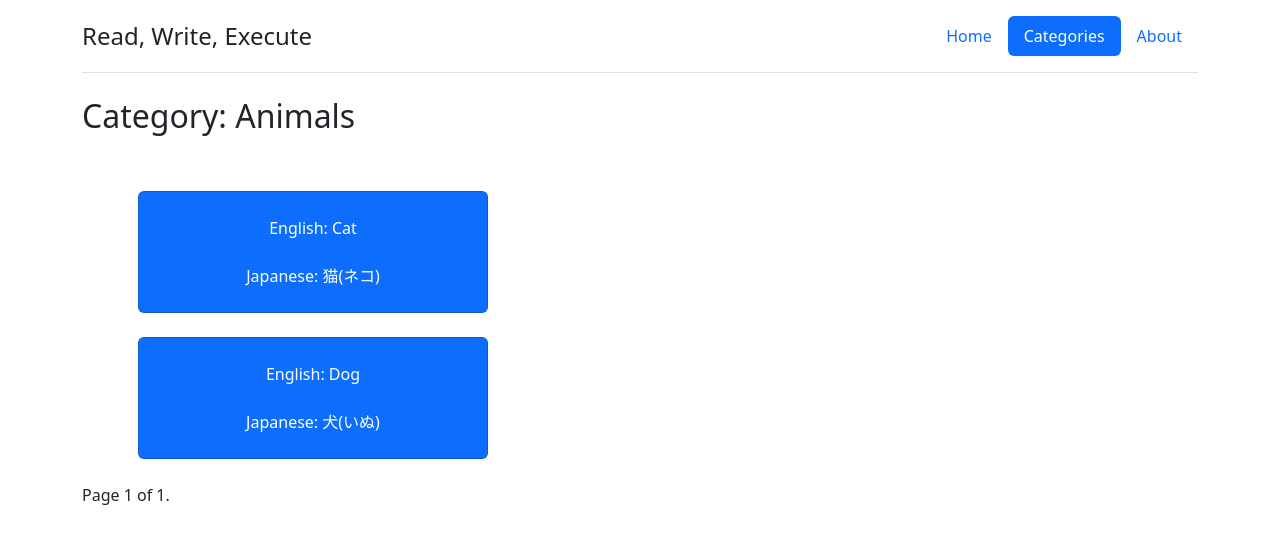
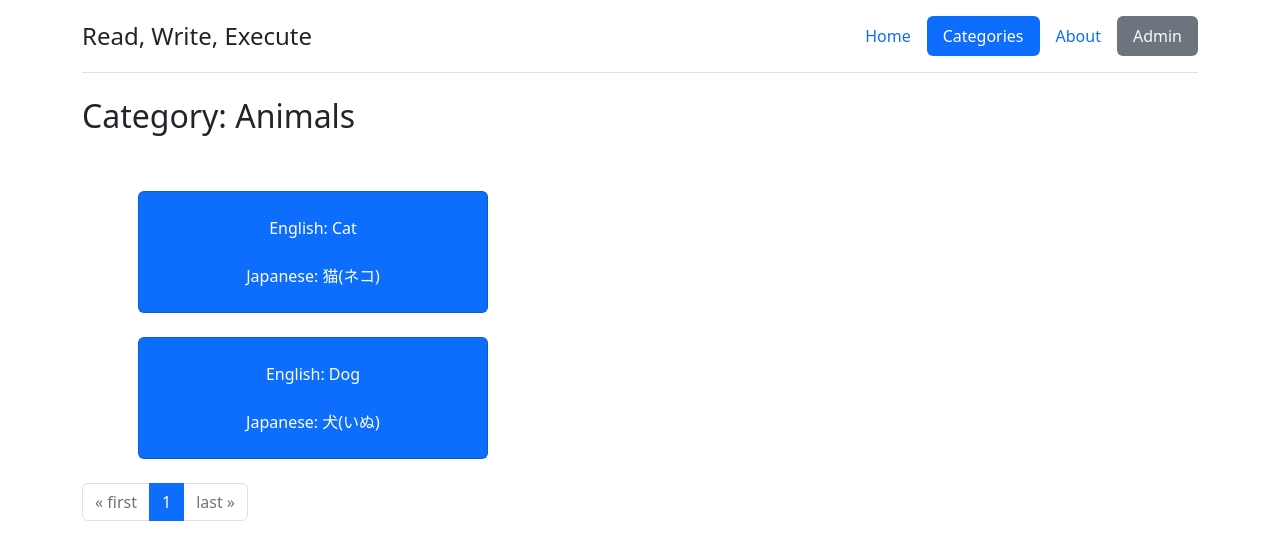
Before and after one commit to Bad-Grandpa/ReadWriteExecute, a Django app: page /learnjapanese/category/1 in a window 1280 px wide. Shown: the top 560 px of the page. Run offline with Django 4.2, Linux system fonts and the light colour scheme; data comes from the database, SQL or seed files in the repository; both versions use the stored data as it was after the commit.

Commit message:
Pagination classes changed to BS5, admin link added for convenience

```diff
--- a/learnjapanese/templates/learnjapanese/base.html
+++ b/learnjapanese/templates/learnjapanese/base.html
@@ -38,6 +38,9 @@
                    {% else %} class="nav-link" {% endif %}
                 >About</a>
             </li>
+            <li class="nav-item">
+                <a href="{% url 'admin:index' %}" class="nav-link  bg-secondary text-light">Admin</a>
+            </li>
         </ul>
     </header>
 </div>
--- a/learnjapanese/templates/learnjapanese/category.html
+++ b/learnjapanese/templates/learnjapanese/category.html
@@ -17,23 +17,26 @@
     {% endfor %}
     </ul>
 
-    <div class="pagination">
-        <span class="step-links">
-            {% if page_obj.has_previous %}
-                <a href="?page=1">&laquo; first</a>
-                <a href="?page={{ page_obj.previous_page_number }}">previous</a>
-            {% endif %}
+    <ul class="pagination">
+        <li class="page-item {% if not page_obj.has_previous %}disabled{% endif %}">
+            <a class="page-link" href="?page=1">&laquo; first</a>
+        </li>
 
-            <span class="current">
-                Page {{ page_obj.number }} of {{ page_obj.paginator.num_pages }}.
-            </span>
+        {% if page_obj.has_previous %}
+            <li class="page-item  "><a class="page-link" href="?page={{ page_obj.previous_page_number }}">{{ page_obj.previous_page_number }}</a></li>
+        {% endif %}
 
-            {% if page_obj.has_next %}
-                <a href="?page={{ page_obj.next_page_number }}">next</a>
-                <a href="?page={{ page_obj.paginator.num_pages }}">last &raquo;</a>
-            {% endif %}
-        </span>
-    </div>
+        <li class="page-item active">
+            <a class="page-link" href="#">{{ page_obj.number }}</a>
+        </li>
+
+        {% if page_obj.has_next %}
+            <li class="page-item"><a class="page-link" href="?page={{ page_obj.next_page_number }}">{{ page_obj.next_page_number }}</a></li>
+        {% endif %}
+        <li class="page-item {% if not page_obj.has_next %}disabled{% endif %}">
+            <a class="page-link" href="?page={{ page_obj.paginator.num_pages }}">last &raquo;</a>
+        </li>
+    </ul>
 {% else %}
 There are no flashcards for this category
 {% endif %}
```
Also changed, not shown: db.sqlite3.
